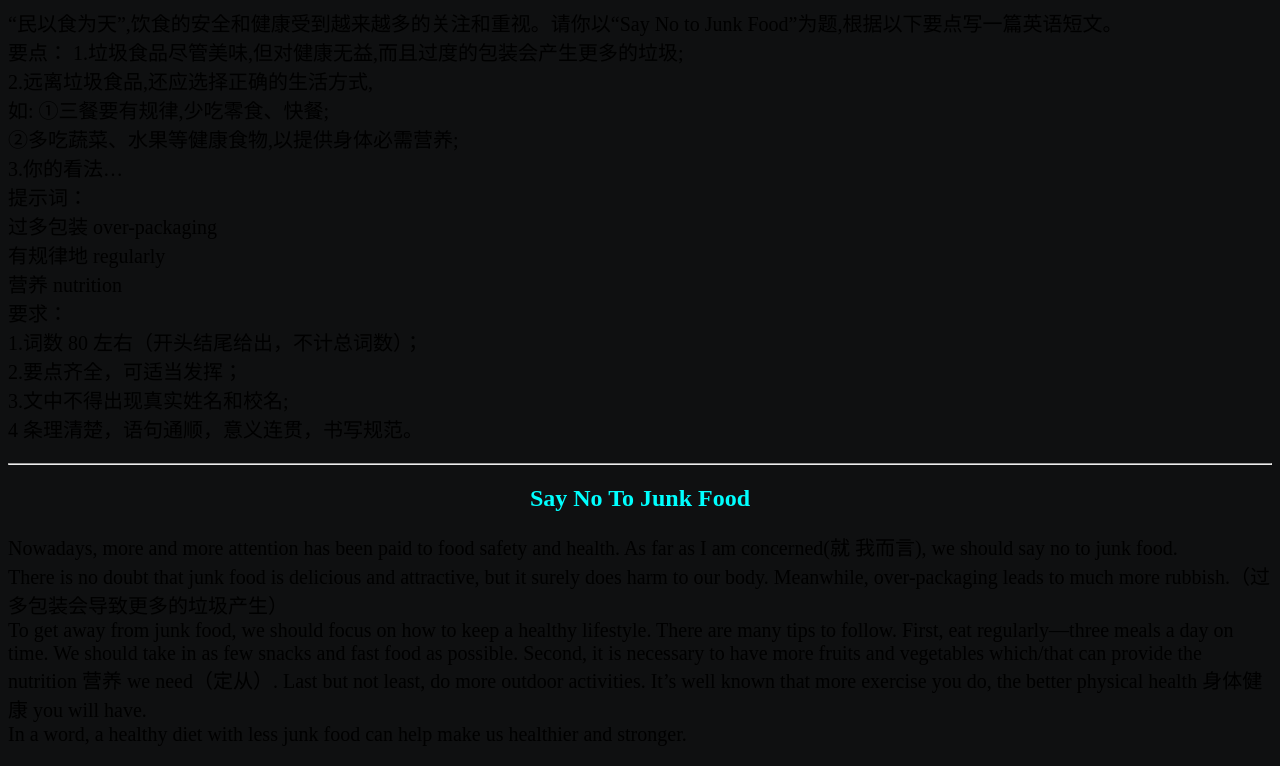
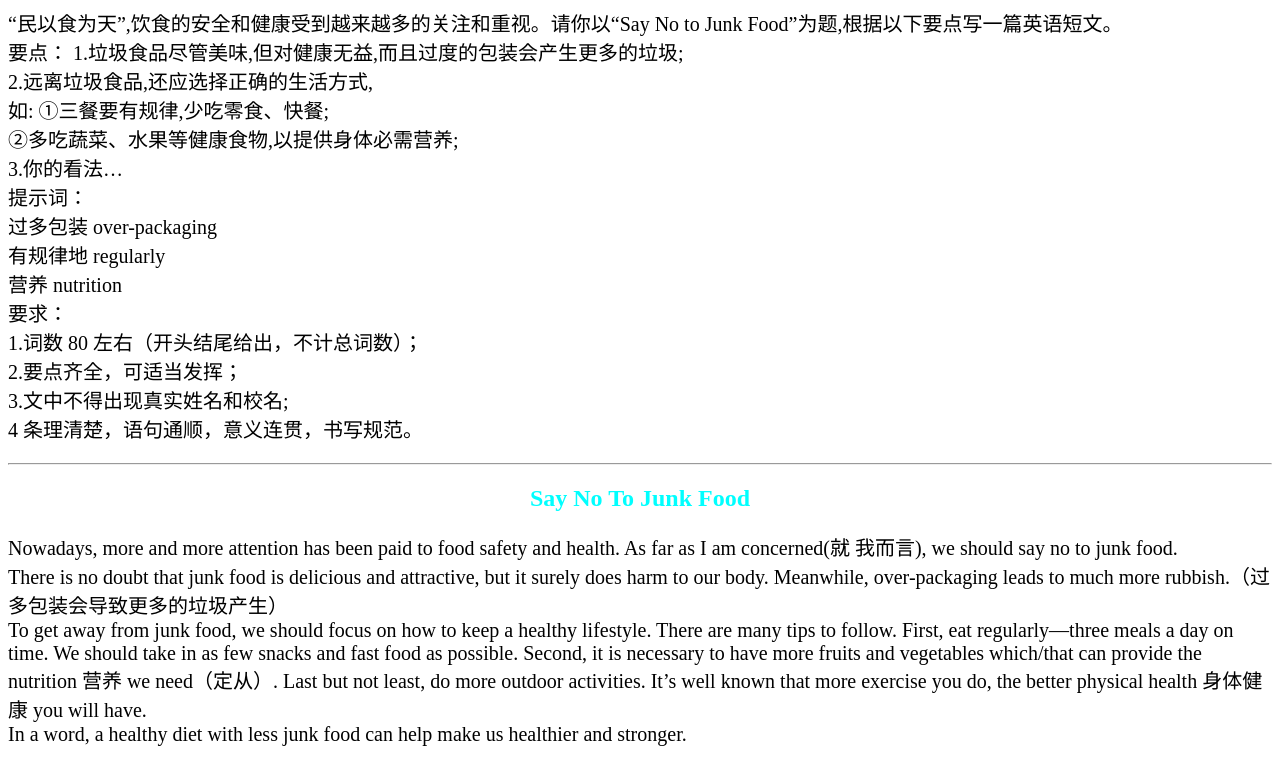
Before and after one commit to Jerry114514a/Jerry114514a.github.io, a plain HTML site: page index.html in a window 1280 px wide. Shown: the part 81-847 px from the top of the page. Drawn offline with Linux system fonts and the light colour scheme.

Commit message:
Add files via upload

```diff
--- a/style.css
+++ b/style.css
@@ -1,5 +1,5 @@
 body {
-    background-color:#0f1011;
+    background-color:#ffffff;
 }
 h1 {
     color:orange;
@@ -10,6 +10,7 @@ h2 {
     text-align: center;
 }
 p {
+    color: #000000;
     font-family:"Times New Roman";
     font-size:20px;
 }
```
